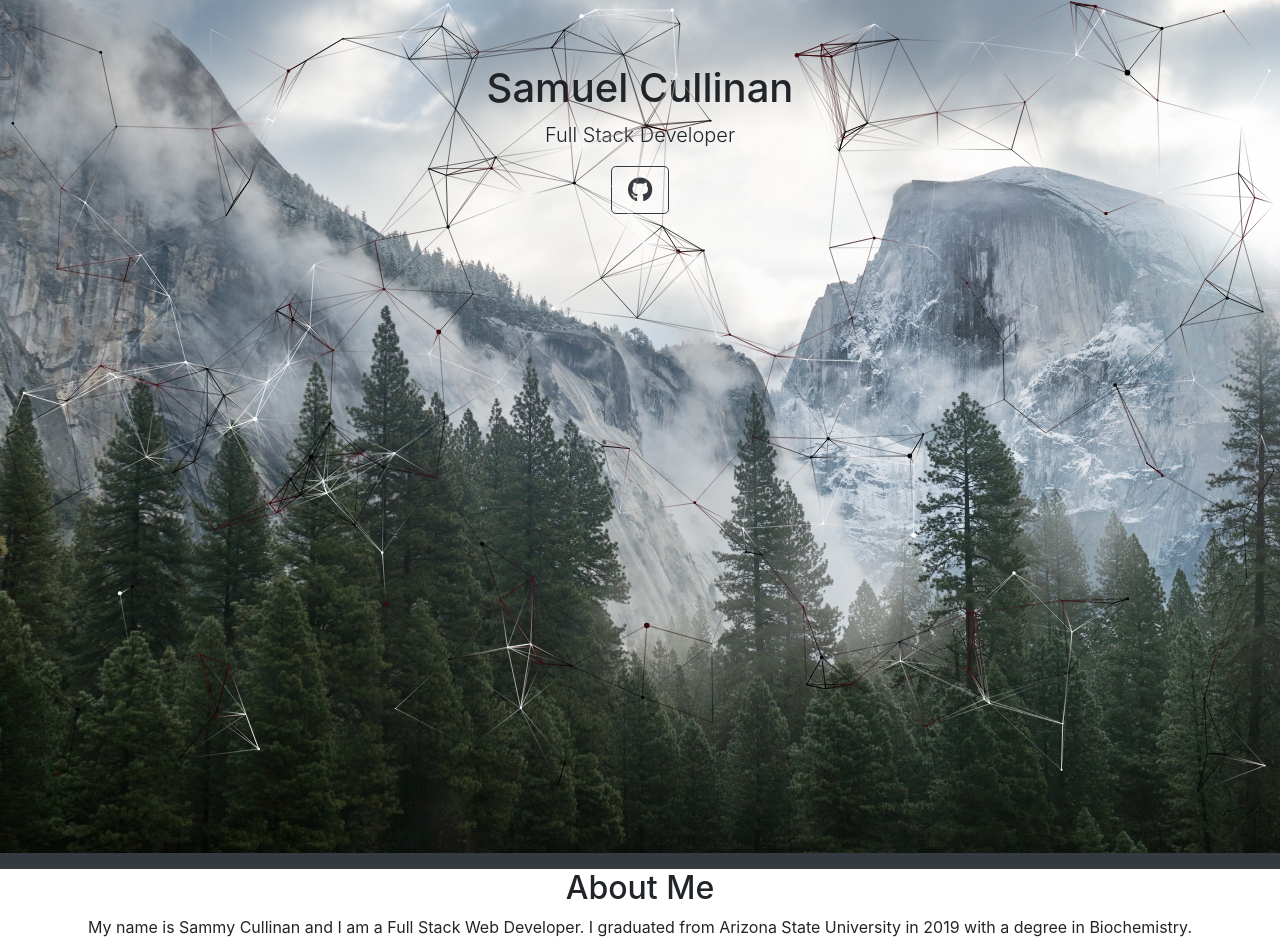
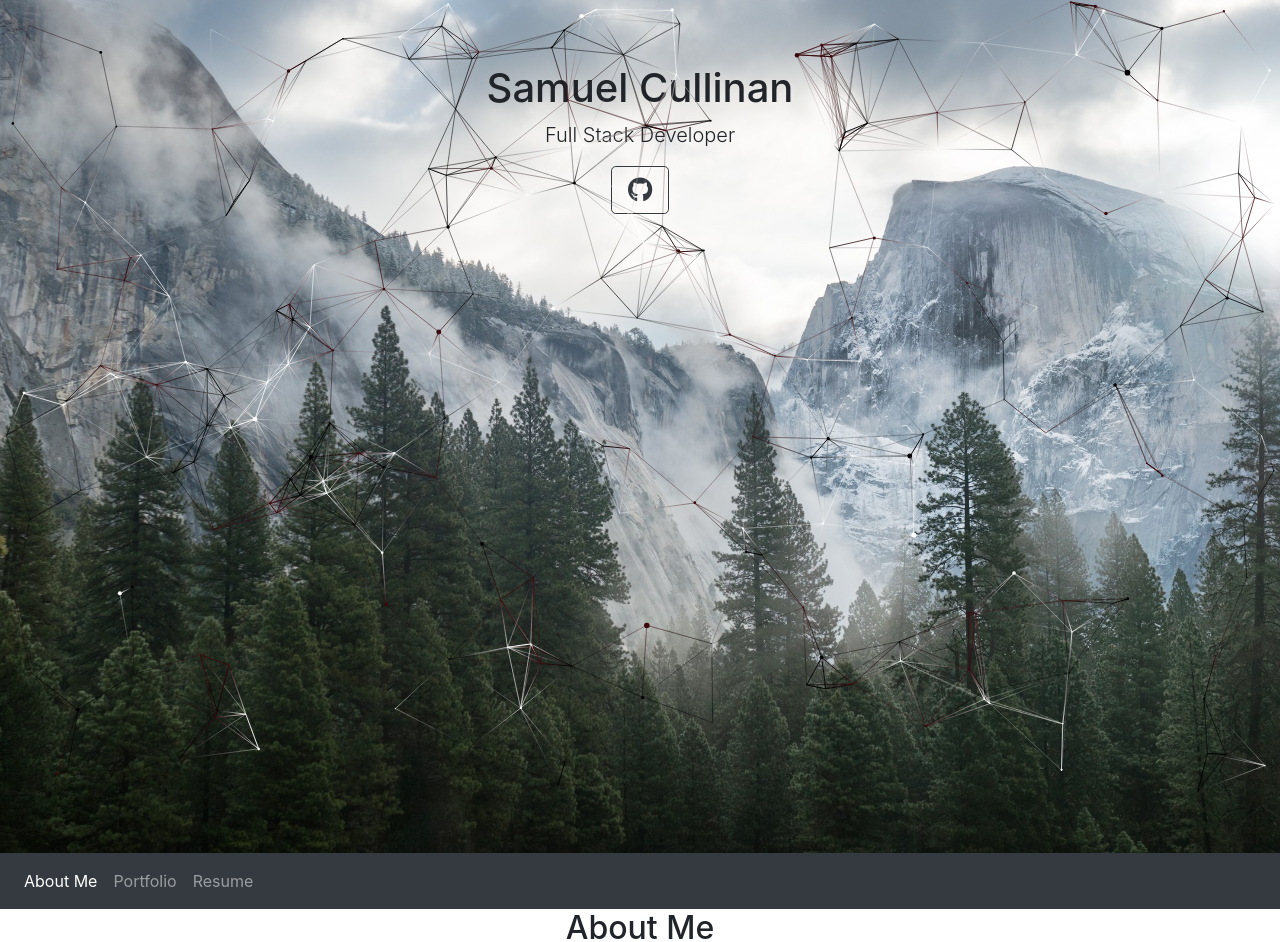
Before and after one commit to cullinans1/re-portfolio, a React (Create React App) app: page / in a window 1280 px wide. Shown: the top 942 px of the page. Built offline with nearby package versions, Linux system fonts and the light colour scheme.

Commit message:
nav bar funcitoning properly with displaying correct name and page contents

```diff
--- a/src/components/Header/index.js
+++ b/src/components/Header/index.js
@@ -7,7 +7,7 @@ function Header() {
         <h1>Samuel Cullinan</h1>
         <p className="lead"> Full Stack Developer</p>
         <button className='btn btn-lg btn-outline-dark'>
-        <i class="fab fa-github fa-lg"></i>
+        <i className="fab fa-github fa-lg"></i>
         </button>
     </div>
   );
--- a/src/components/Nav/index.js
+++ b/src/components/Nav/index.js
@@ -1,10 +1,26 @@
 import React, { useEffect } from "react";
 
-function Nav() {
+function Nav(props) {
+  console.log(props);
+
+  const { pages = [], setCurrentPage, currentPage } = props;
+  useEffect(() => {
+    document.title = currentPage.name;
+  }, [currentPage]);
+
   return (
-   <nav className="navbar navbar-dark bg-dark">
-
-   </nav>
-  )
+    <nav className="navbar navbar-expand-lg navbar-dark bg-dark">
+      <ul className="navbar-nav">
+        {pages.map((Page) => (
+          <li
+            className={`nav-link ${currentPage.name === Page.name && "active"}`}
+            key={Page.name}
+          >
+            <span onClick={() => setCurrentPage(Page)}>{Page.name}</span>
+          </li>
+        ))}
+      </ul>
+    </nav>
+  );
 }
 export default Nav;
--- a/src/components/Project/index.js
+++ b/src/components/Project/index.js
@@ -15,7 +15,7 @@ function Project({ project }) {
         <h3>
           <a href={link} target="_blank">{displayName}</a>{" "}
           <a href={repo} target="_blank">
-            <i class="fab fa-github fa-lg"></i>
+            <i className="fab fa-github fa-lg"></i>
           </a>
         </h3>
         <p>{description}</p>
```
